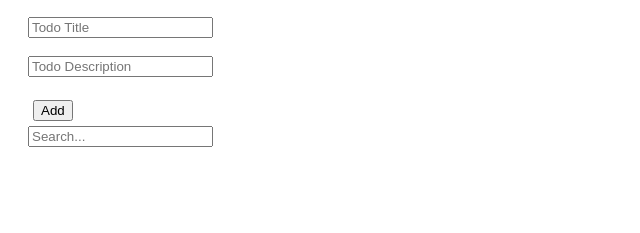
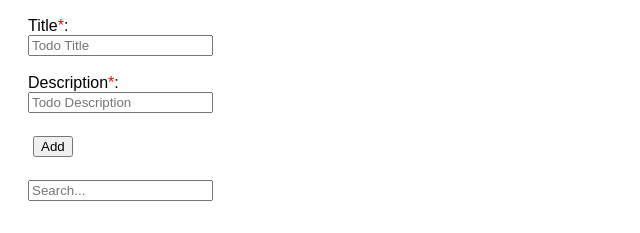
Before and after one commit to neamatabdollah/ITI_todo_Lab2, a plain HTML site: page index.html in a window 1280 px wide. Shown: the part 79-312 px from the top of the page, without its empty margins (0-640 px from the left). Drawn offline with Linux system fonts and the light colour scheme.

Commit message:
Update index.html

```diff
--- a/index.html
+++ b/index.html
@@ -6,18 +6,23 @@
   <link rel="stylesheet" href="todo.css">
 </head>
 <body>
-
+  <div id="doDoListContainer">
     <h2>Todo List</h2>
+    <label for="title">Title<span style="color: red;">*</span>:</label><br>
     <input id="title" placeholder="Todo Title"><br><br>
+    <label for="desc">Description<span style="color: red;">*</span>:</label><br>
     <input id="desc" placeholder="Todo Description"></input><br><br>
     <button id="actionBtn" onclick="addOrUpdate()">Add</button>
     <div id="errorMessage"></div>
 
-  <br>
+    <br><br>
     <input type="text" id="search" placeholder="Search..." oninput="searchTodos()">
     <ul id="searchResults"></ul>
 
     <div id="todo-container"></div>
+  </div>
+
+
 
   <script src="todo.js"></script>
 </body>
```
Lines whose indentation alone changed are shown as unchanged.
